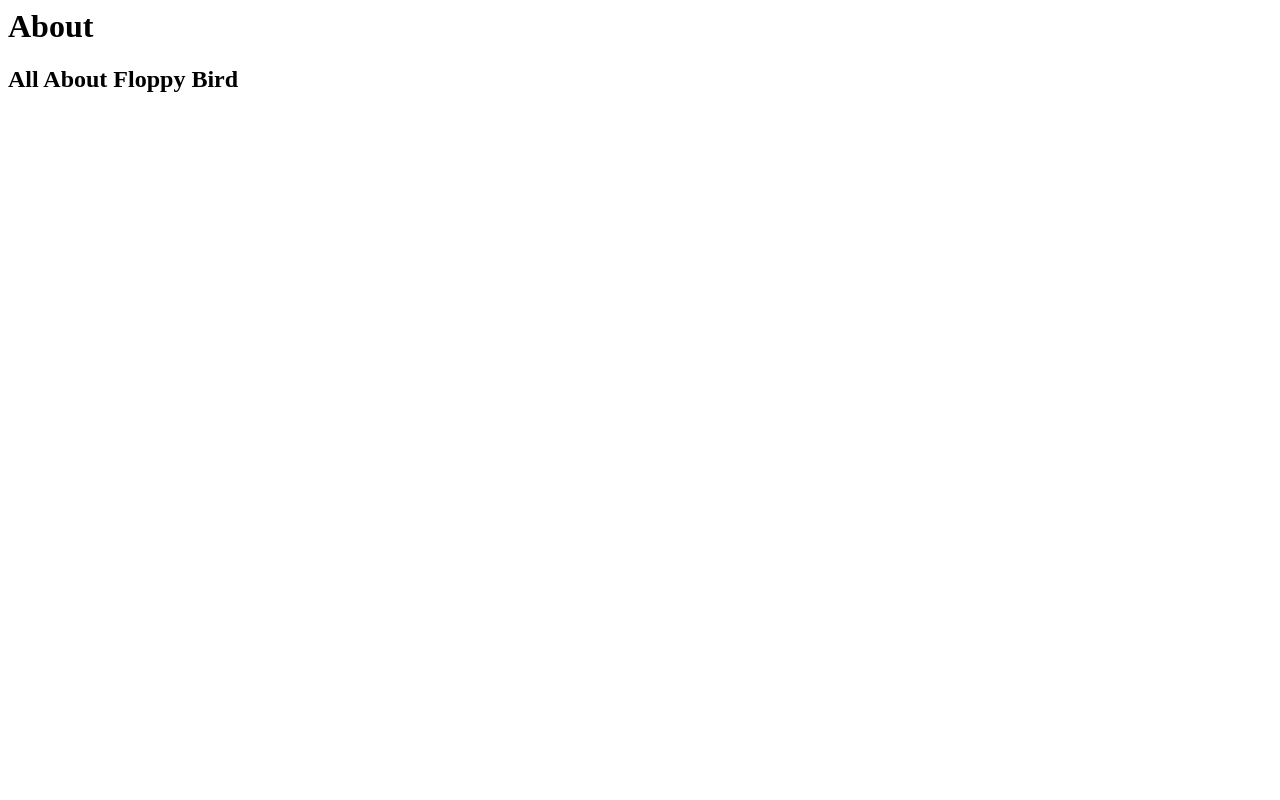
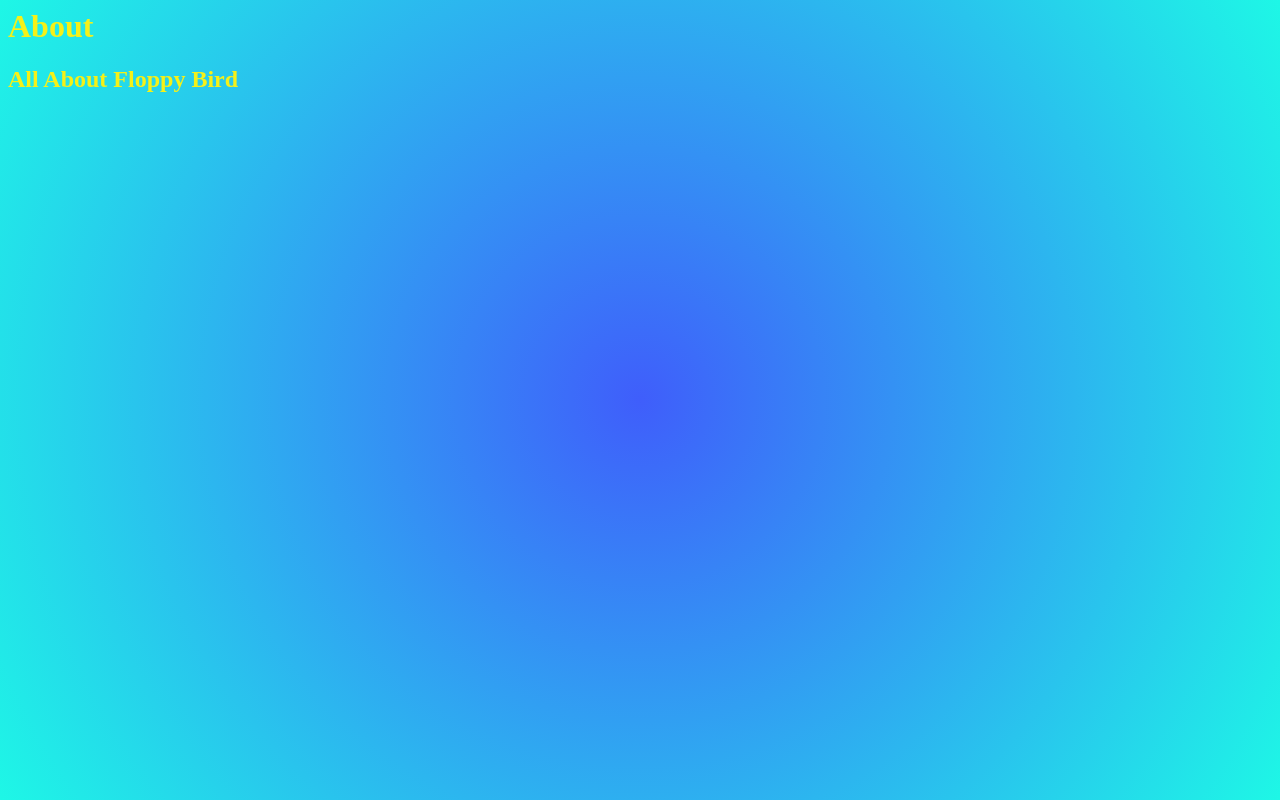
Before and after one commit to ah11194/MyYearwebsite2, a plain HTML site: page index.html in a window 1280 px wide. Drawn offline with Linux system fonts and the light colour scheme.

Commit message:
Update index.html

```diff
--- a/index.html
+++ b/index.html
@@ -1,33 +1,27 @@
 <html>
  <head>
-<h1>About</h1>
   <style>
+  h1 {
+     text-allgin:center;
+     color:rgb(245, 241, 24)
+   }
+    h2 {
+     text-allgin:center;
+     color:rgb(245, 241, 24)
+   }
 
-  h1{
-
-  } text-allign:center;
-    color:rgb(245, 241, 24)
-  h2{
-
-  } text-allign:center;
-    color:rgb(245, 241, 24)
+   body {
+        background: rgb(63,94,251);
+        background: radial-gradient(circle, rgba(63,94,251,1) 0%, rgba(30,247,230,1) 100%);
+   }
    </style>
  </head>
- <body>
-  <h2>All About Floppy Bird</h2>
+  <body>
+   <h1>About</h1>
+    <h2>All About Floppy Bird</h2>
 
 
 
 
-
-
-
-
-
-
-
-
-
-
- </body>
+  </body>
 </html>
```
